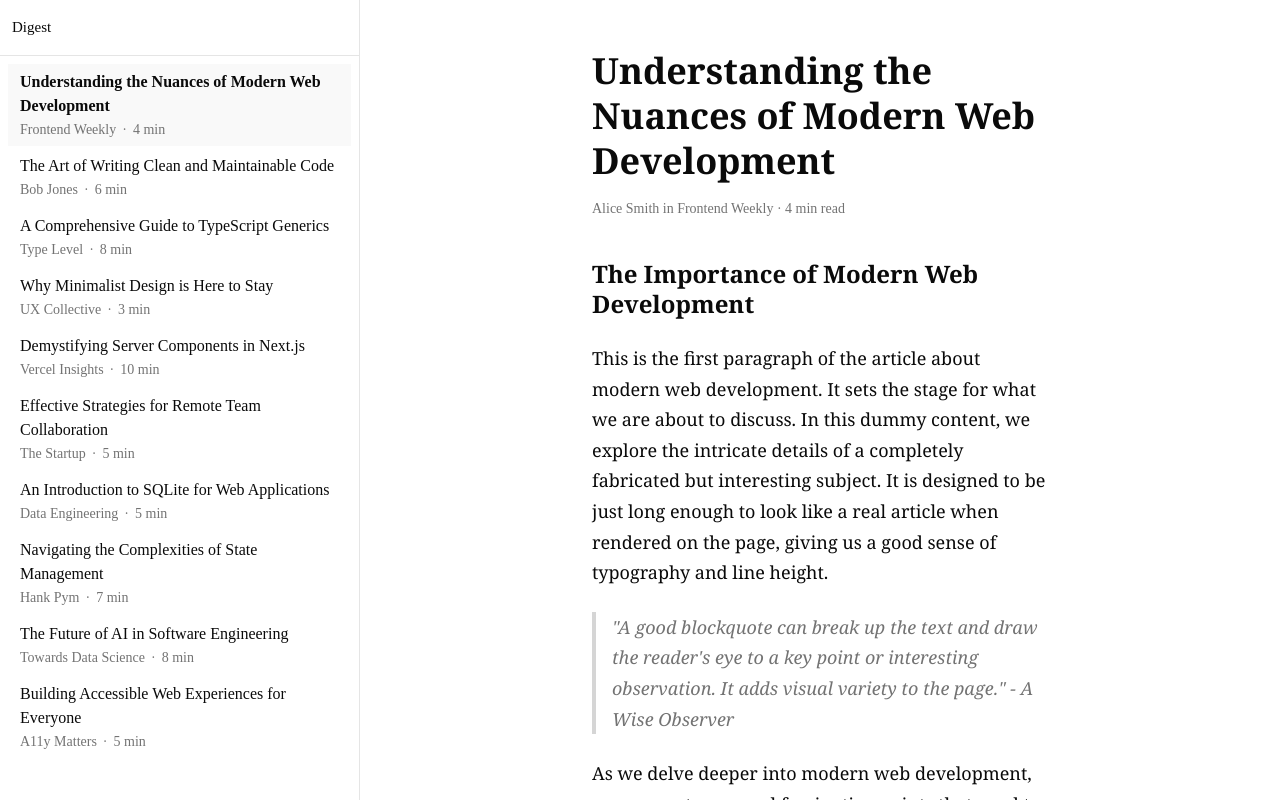
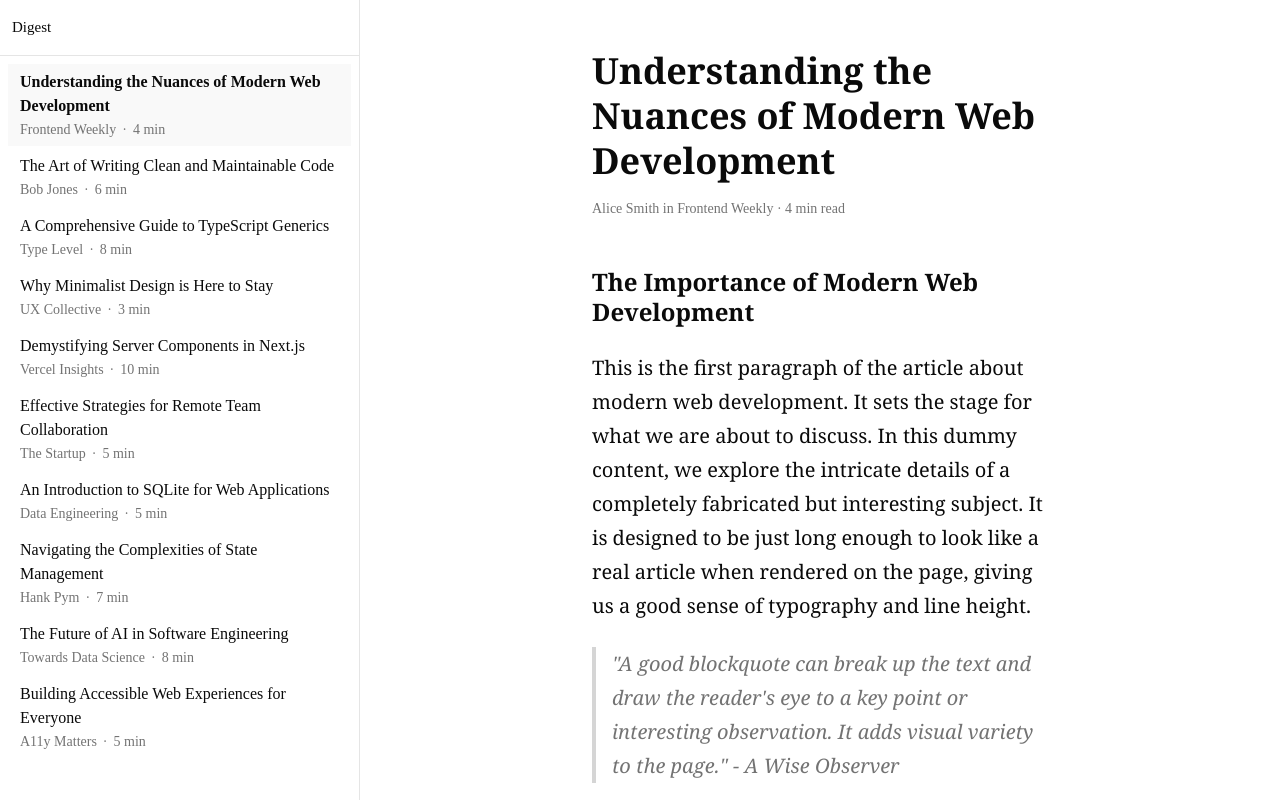
Before and after one commit to richmondsogo/medium-reader, a Next.js app: page /a/1 in a window 1280 px wide. Built offline with nearby package versions, Linux system fonts and the light colour scheme.

Commit message:
refactor: refine reader pane typography for cleaner long-form reading feel

```diff
--- a/src/app/(reader)/a/[id]/page.tsx
+++ b/src/app/(reader)/a/[id]/page.tsx
@@ -1,15 +1,6 @@
 import { dummyArticles } from "@/lib/dummy-articles";
 import ReactMarkdown from "react-markdown";
 import remarkGfm from "remark-gfm";
-import {
-  ArticleTitle,
-  ArticleHeading2,
-  ArticleHeading3,
-  ArticleBody,
-  ListItemTitleSelected,
-  UiLabel,
-  Meta,
-} from "@/components/ui/typography";
 
 export default async function ArticlePage({ params }: { params: Promise<{ id: string }> }) {
   const resolvedParams = await params;
@@ -20,8 +11,8 @@ export default async function ArticlePage({ params }: { params: Promise<{ id: st
     return (
       <div className="flex h-full items-center justify-center p-8 text-center">
         <div className="max-w-md space-y-4">
-          <ListItemTitleSelected as="h2">Article not found</ListItemTitleSelected>
-          <UiLabel as="p" className="text-muted-foreground">The article you are looking for does not exist or has been removed.</UiLabel>
+          <h2 className="font-sans text-xl font-bold">Article not found</h2>
+          <p className="text-muted-foreground">The article you are looking for does not exist or has been removed.</p>
         </div>
       </div>
     );
@@ -29,19 +20,22 @@ export default async function ArticlePage({ params }: { params: Promise<{ id: st
 
   return (
     <article className="mx-auto max-w-[65ch] py-12 px-6 lg:px-8">
-      <header className="mb-8 space-y-4">
-        <ArticleTitle className="text-foreground">
+      <header className="mb-12 space-y-4">
+        <h1 className="font-serif text-3xl font-bold leading-tight md:text-4xl text-foreground">
           {article.title}
-        </ArticleTitle>
-        <Meta as="div">
+        </h1>
+        <div className="font-sans text-sm text-muted-foreground">
           {article.authorName}
           {article.publicationName && ` in ${article.publicationName}`}
           {" · "}
           {article.readingTimeMinutes} min read
-        </Meta>
+        </div>
       </header>
 
-      <div className="text-foreground
+      <div className="font-serif text-[18px] md:text-[20px] leading-[1.6] md:leading-[1.7] text-foreground
+                      [&_p]:my-6
+                      [&_h2]:font-sans [&_h2]:font-bold [&_h2]:text-2xl [&_h2]:mt-10 [&_h2]:mb-4 [&_h2]:leading-tight
+                      [&_h3]:font-sans [&_h3]:font-bold [&_h3]:text-xl [&_h3]:mt-8 [&_h3]:mb-3 [&_h3]:leading-tight
                       [&_blockquote]:border-l-4 [&_blockquote]:border-muted-foreground/30 [&_blockquote]:pl-4 [&_blockquote]:italic [&_blockquote]:text-muted-foreground [&_blockquote]:my-6
                       [&_ul]:list-disc [&_ul]:pl-6 [&_ul_li]:my-2 [&_ul]:my-6
                       [&_ol]:list-decimal [&_ol]:pl-6 [&_ol_li]:my-2 [&_ol]:my-6
@@ -49,15 +43,7 @@ export default async function ArticlePage({ params }: { params: Promise<{ id: st
                       [&_code]:font-mono [&_code]:bg-muted [&_code]:px-1.5 [&_code]:py-0.5 [&_code]:rounded-sm [&_code]:text-[0.875em]
                       [&_pre]:bg-muted [&_pre]:p-4 [&_pre]:rounded-md [&_pre]:overflow-x-auto [&_pre]:my-6
                       [&_pre_code]:bg-transparent [&_pre_code]:p-0 [&_pre_code]:text-[0.875em]">
-        <ReactMarkdown
-          remarkPlugins={[remarkGfm]}
-          components={{
-            h2: ({ node, ...props }) => <ArticleHeading2 className="mt-10 mb-4" {...props} />,
-            h3: ({ node, ...props }) => <ArticleHeading3 className="mt-8 mb-3" {...props} />,
-            p: ({ node, ...props }) => <ArticleBody className="my-6" {...props} />,
-            li: ({ node, ...props }) => <ArticleBody as="li" className="my-2" {...props} />,
-          }}
-        >
+        <ReactMarkdown remarkPlugins={[remarkGfm]}>
           {article.contentMarkdown}
         </ReactMarkdown>
       </div>
--- a/src/components/ui/typography.tsx
+++ b/src/components/ui/typography.tsx
@@ -7,10 +7,11 @@ export const typographyVariants = cva(
   {
     variants: {
       variant: {
-        "article-title": "font-serif text-3xl md:text-4xl font-bold leading-tight",
-        "article-heading-2": "font-serif text-2xl font-bold leading-tight",
-        "article-heading-3": "font-serif text-xl font-bold leading-snug",
-        "article-body": "font-serif text-lg leading-[1.7]",
+        "article-title": "font-serif text-[32px] md:text-[40px] leading-[1.2] font-semibold tracking-tight",
+        "article-heading-2": "font-serif text-[24px] font-semibold mt-12 mb-4",
+        "article-heading-3": "font-serif text-[20px] font-semibold mt-8 mb-3",
+        "article-body": "font-serif text-[19px] leading-[1.7] [&_p]:mb-6",
+        "article-blockquote": "border-l-2 border-border pl-5 italic text-muted-foreground my-8 text-[19px] leading-[1.7] font-serif",
         "list-item-title": "font-sans text-[16px] leading-[24px] font-medium",
         "list-item-title-selected": "font-sans text-[16px] leading-[24px] font-semibold",
         "meta": "font-sans text-[14px] leading-[20px] font-normal text-muted-foreground",
@@ -37,6 +38,10 @@ export function ArticleHeading3({ className, as: Component = "h3", ...props }: R
 
 export function ArticleBody({ className, as: Component = "p", ...props }: React.HTMLAttributes<HTMLElement> & { as?: React.ElementType }) {
   return <Component className={cn(typographyVariants({ variant: "article-body" }), className)} {...props} />
+}
+
+export function ArticleBlockquote({ className, as: Component = "blockquote", ...props }: React.HTMLAttributes<HTMLElement> & { as?: React.ElementType }) {
+  return <Component className={cn(typographyVariants({ variant: "article-blockquote" }), className)} {...props} />
 }
 
 export function ListItemTitle({ className, as: Component = "span", ...props }: React.HTMLAttributes<HTMLElement> & { as?: React.ElementType }) {
```
